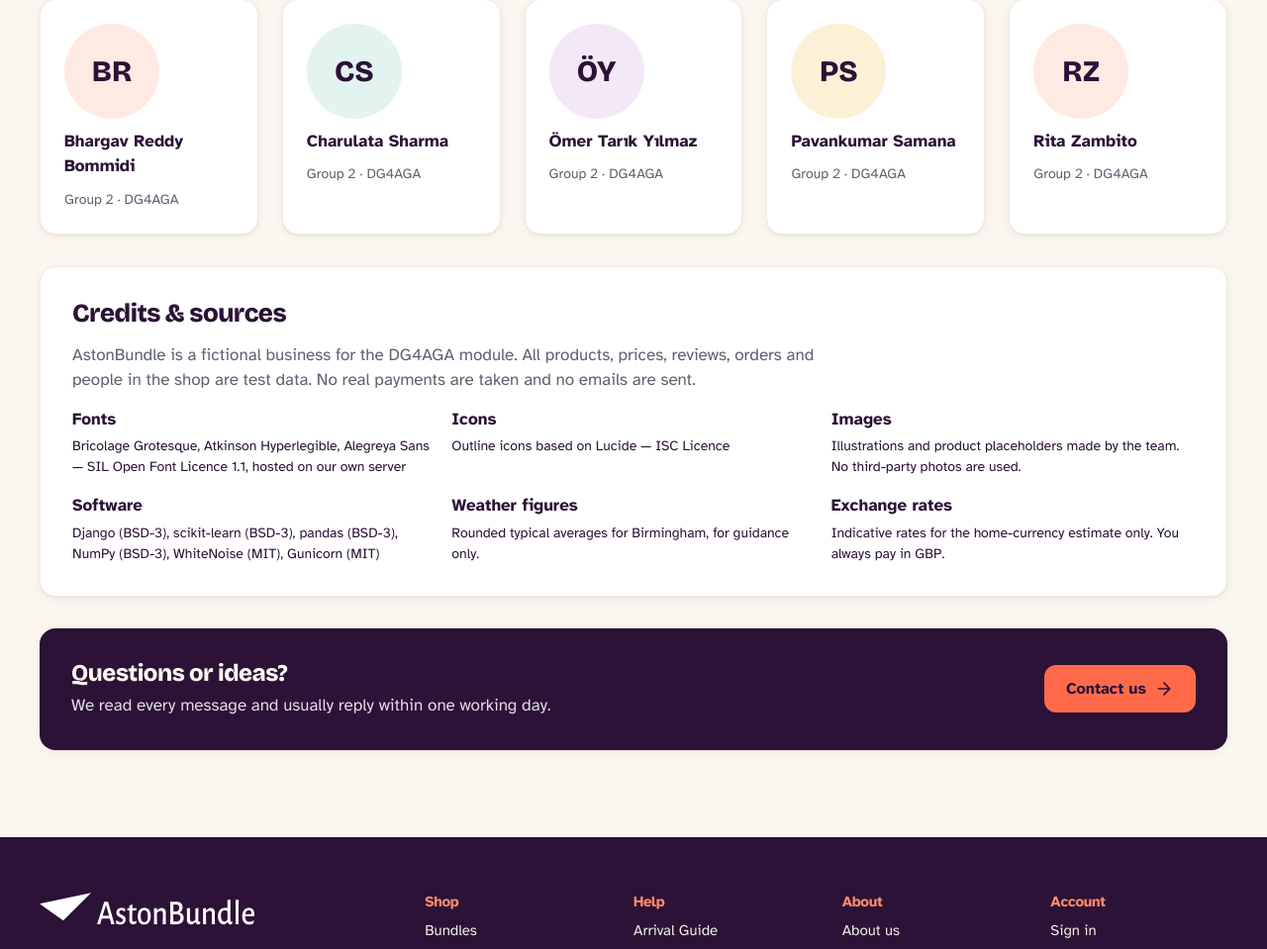
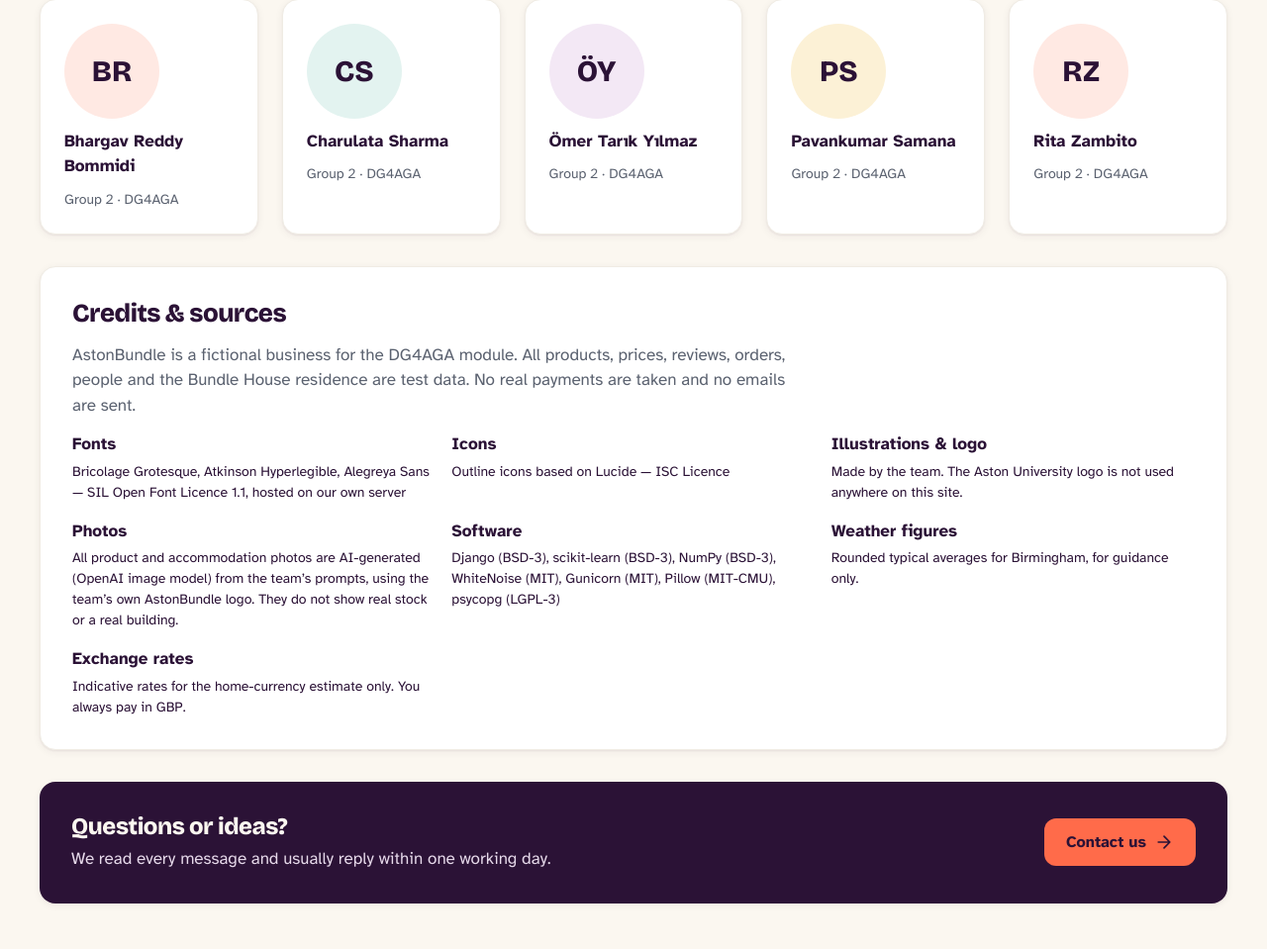
Before and after one commit to hsperus/AstonBundle, a Django app: page /about/ in a window 1280 px wide. Shown: the part 1657-2616 px from the top of the page at 99% size. Run offline with Django 5.2, Linux system fonts and the light colour scheme; data that the repository does not hold is empty; parts of the project's set-up code (start-up, migrations or seed data) failed here and were passed over; some libraries are stand-ins or nearby versions.

Commit message:
Correct the credits and privacy notice
Credits said no third-party photos were used; all product and
accommodation photos are AI-generated, so say so (brief §2 asks for all
external sources to be acknowledged) and state that the Aston University
logo is not used. Remove pandas, which the project does not use, and
list Pillow and psycopg. The privacy notice now covers accommodation
requests, including how accessibility notes are used. The README makes
clear that the live site uses different test-account passwords.

Co-Authored-By: Claude Opus 5.5 <noreply@anthropic.com>

```diff
--- a/templates/core/about.html
+++ b/templates/core/about.html
@@ -28,12 +28,13 @@
   <div class="cols-5" style="display:grid;grid-template-columns:repeat(5,minmax(0,1fr));gap:24px">
     {% for ini, name, bg in team %}<div class="card pad stack" style="gap:10px;align-items:flex-start"><span class="av" style="background:var(--{{ bg }})" aria-hidden="true">{{ ini }}</span><b>{{ name }}</b><span class="small muted">Group 2 · DG4AGA</span></div>{% endfor %}
   </div>
-  <section id="credits" class="card pad-l stack" style="gap:14px" aria-labelledby="crh"><h2 id="crh" style="font-size:26px">Credits &amp; sources</h2><p class="muted">AstonBundle is a fictional business for the DG4AGA module. All products, prices, reviews, orders and people in the shop are test data. No real payments are taken and no emails are sent.</p>
+  <section id="credits" class="card pad-l stack" style="gap:14px" aria-labelledby="crh"><h2 id="crh" style="font-size:26px">Credits &amp; sources</h2><p class="muted">AstonBundle is a fictional business for the DG4AGA module. All products, prices, reviews, orders, people and the Bundle House residence are test data. No real payments are taken and no emails are sent.</p>
     <div class="cols-3" style="display:grid;grid-template-columns:repeat(3,minmax(0,1fr));gap:16px">
       <div class="stack" style="gap:4px"><b>Fonts</b><span class="small">Bricolage Grotesque, Atkinson Hyperlegible, Alegreya Sans — SIL Open Font Licence 1.1, hosted on our own server</span></div>
       <div class="stack" style="gap:4px"><b>Icons</b><span class="small">Outline icons based on Lucide — ISC Licence</span></div>
-      <div class="stack" style="gap:4px"><b>Images</b><span class="small">Illustrations and product placeholders made by the team. No third-party photos are used.</span></div>
-      <div class="stack" style="gap:4px"><b>Software</b><span class="small">Django (BSD-3), scikit-learn (BSD-3), pandas (BSD-3), NumPy (BSD-3), WhiteNoise (MIT), Gunicorn (MIT)</span></div>
+      <div class="stack" style="gap:4px"><b>Illustrations &amp; logo</b><span class="small">Made by the team. The Aston University logo is not used anywhere on this site.</span></div>
+      <div class="stack" style="gap:4px"><b>Photos</b><span class="small">All product and accommodation photos are AI-generated (OpenAI image model) from the team’s prompts, using the team’s own AstonBundle logo. They do not show real stock or a real building.</span></div>
+      <div class="stack" style="gap:4px"><b>Software</b><span class="small">Django (BSD-3), scikit-learn (BSD-3), NumPy (BSD-3), WhiteNoise (MIT), Gunicorn (MIT), Pillow (MIT-CMU), psycopg (LGPL-3)</span></div>
       <div class="stack" style="gap:4px"><b>Weather figures</b><span class="small">Rounded typical averages for Birmingham, for guidance only.</span></div>
       <div class="stack" style="gap:4px"><b>Exchange rates</b><span class="small">Indicative rates for the home-currency estimate only. You always pay in GBP.</span></div>
     </div></section>
--- a/templates/core/page_privacy.html
+++ b/templates/core/page_privacy.html
@@ -5,7 +5,7 @@
 <article class="prose" style="max-width:760px"><h1>{{ title }}</h1>
 <p>AstonBundle is a fictional shop built for a university module. Please use <b>test data only</b>. Do not enter real personal or payment information.</p>
 <h2 style="font-size:24px">What we store</h2>
-<ul style="margin:0;padding-left:20px;display:flex;flex-direction:column;gap:6px"><li>Account: your name, Aston email address and a securely hashed password (we never store the password itself).</li><li>Delivery: halls and room number, or a UK address, an optional arrival date and an optional phone number.</li><li>Orders, returns, reviews and messages you send us.</li></ul>
+<ul style="margin:0;padding-left:20px;display:flex;flex-direction:column;gap:6px"><li>Account: your name, Aston email address and a securely hashed password (we never store the password itself).</li><li>Delivery: halls and room number, or a UK address, an optional arrival date and an optional phone number.</li><li>Orders, returns, reviews and messages you send us.</li><li>Accommodation requests: your name, email, the room type and start date you choose, and any notes you add. If you tell us about accessibility needs, we use them only to prepare your room; only the residence support team can read them.</li></ul>
 <h2 style="font-size:24px">What we don’t store</h2>
 <ul style="margin:0;padding-left:20px;display:flex;flex-direction:column;gap:6px"><li>Card or bank details — checkout is a simulation with no payment form.</li><li>Date of birth, nationality, passport or visa details.</li></ul>
 <h2 style="font-size:24px">Emails</h2>
```
Also changed, not shown: README.md.
